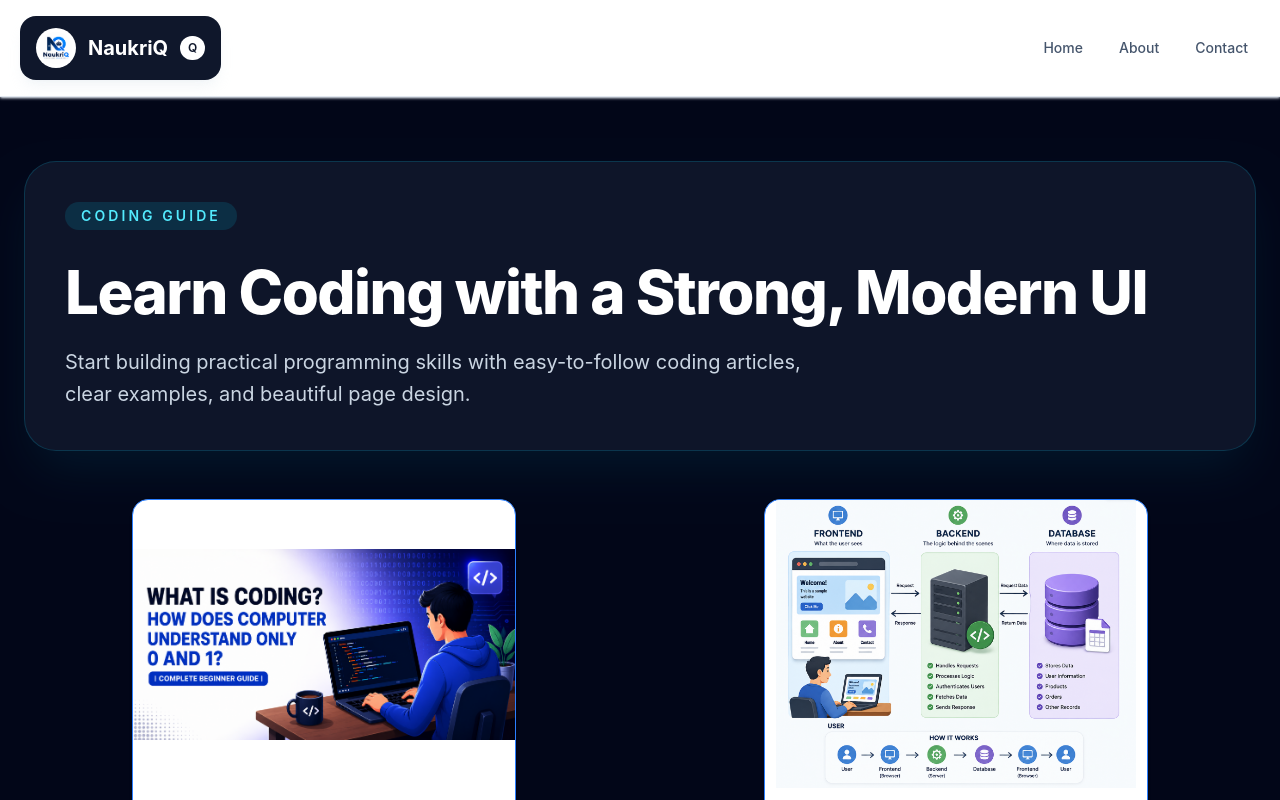
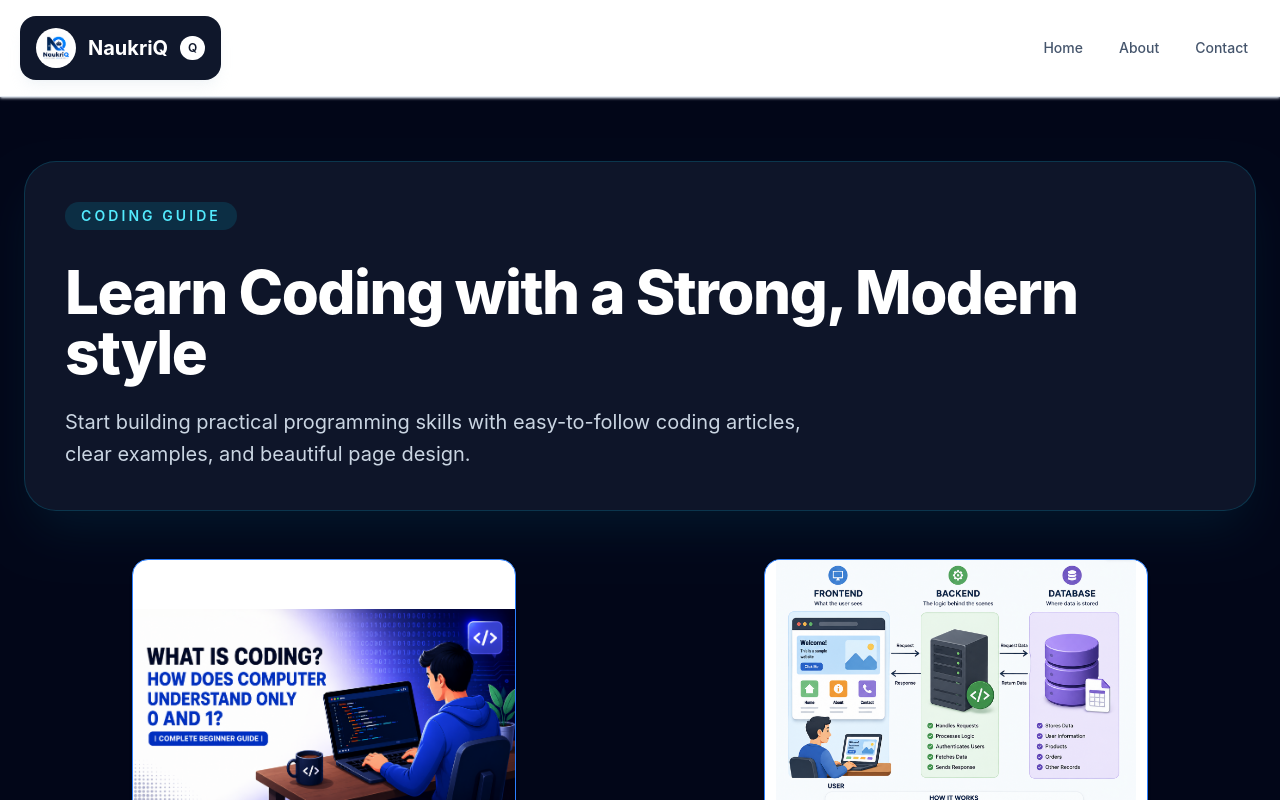
Before and after one commit to RaviYadav761/naukariq, a React (Vite) app: page /CodingArtical in a window 1280 px wide. Shown: the top 800 px of the page. Built offline with nearby package versions, Linux system fonts and the light colour scheme.

Commit message:
codingday2 update new

```diff
--- a/src/pages/codingcard/CodingDay2.jsx
+++ b/src/pages/codingcard/CodingDay2.jsx
@@ -1,6 +1,6 @@
 import React from "react";
 import Seo from "../../Components/Seo";
-import mainImg from "./codingimg/codingday2-main.svg";
+// import mainImg from "./codingimg/codingday2-main.svg";
 
 const CodingDay2 = () => {
 
@@ -20,14 +20,14 @@ const CodingDay2 = () => {
       <main className="bg-slate-400 min-h-screen py-10">
         <article className="w-[90%] md:w-[80%] mx-auto bg-slate-200 rounded-xl shadow-lg p-5 md:p-8">
           <header className="py-8 md:py-14">
-            <div className="mb-6 flex justify-center">
+            {/* <div className="mb-6 flex justify-center">
               <img
                 src={mainImg}
                 alt="Frontend, Backend and Database illustration"
                 className="w-full max-w-4xl rounded-xl object-cover shadow-lg"
                 loading="eager"
               />
-            </div>
+            </div> */}
 
             <span className="text-blue-600 font-semibold uppercase">
               Web Development Basics
--- a/src/pages/homepagecard/Coding.jsx
+++ b/src/pages/homepagecard/Coding.jsx
@@ -40,7 +40,7 @@ const CodingArticles = () => {
               Coding Guide
             </span>
             <h1 className="mt-4 text-5xl font-extrabold tracking-tight text-white sm:text-6xl">
-              Learn Coding with a Strong, Modern UI
+              Learn Coding with a Strong, Modern style
             </h1>
             <p className="mt-6 max-w-3xl text-xl leading-8 text-slate-300">
               Start building practical programming skills with easy-to-follow coding articles, clear examples, and beautiful page design.
```
